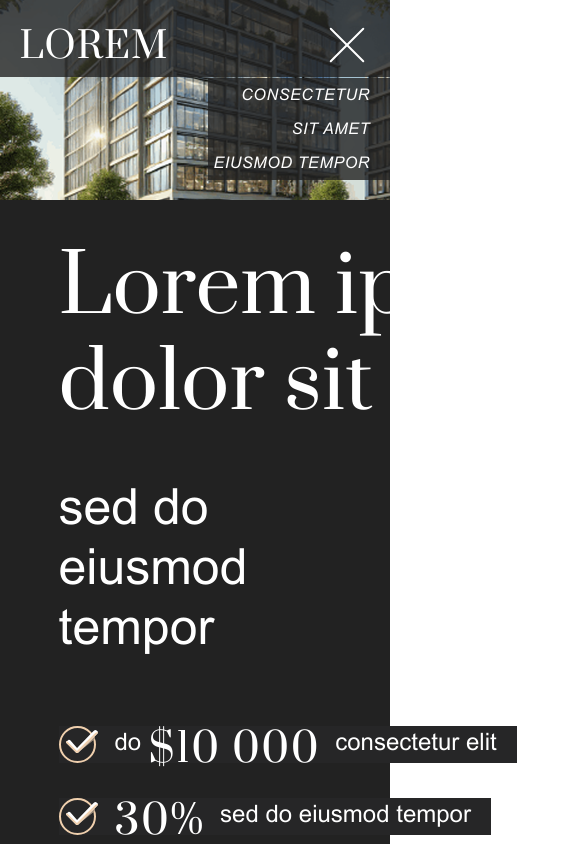
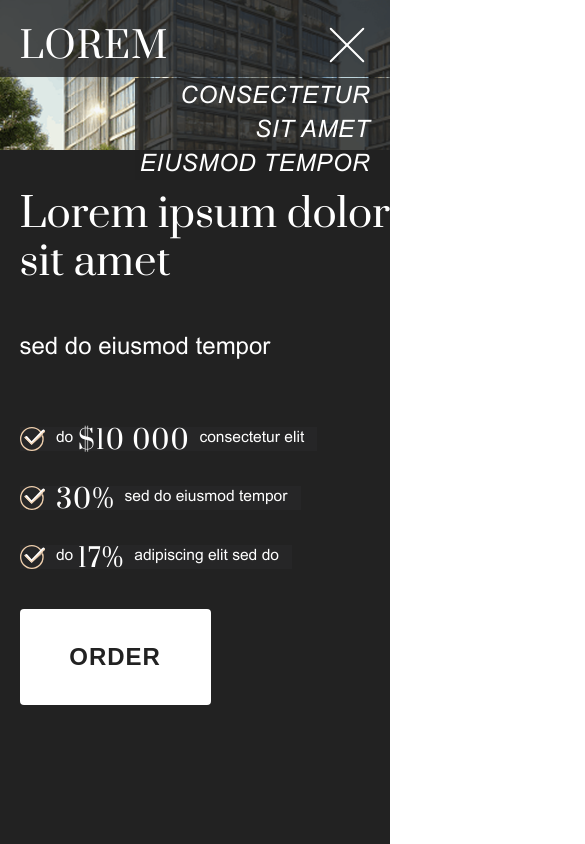
Before and after one commit to vbogdanov9/mst-test-task, a website: page src/index.html in a window 390 px wide. Both pictures are taken after a click on the element 346 px from the left and 43 px from the top of the page. Shown: the top 844 px of the page, 585 px wide, since content can reach past the window. Drawn offline with Linux system fonts and the light colour scheme.

Commit message:
adapt main section

```diff
--- a/src/js/script.js
+++ b/src/js/script.js
@@ -7,14 +7,12 @@ if (menuItems.length > 0) {
     menuItem.addEventListener("click", (e) => {
       e.preventDefault();
 
-      //   // если было активно меню бургер делаем неактивным
-      //   if (burger.classList.contains("_active")) {
-      //     document.body.classList.remove("_lock");
-      //     burger.classList.remove("_active");
-      //     menuBody.classList.remove("show");
-      //   }
-
-      //   window.scrollTo({ top: gotoBlockValue, behavior: "smooth" });
+      // если было активно меню бургер делаем неактивным
+      if (burger.classList.contains("_active")) {
+        document.body.classList.remove("_lock");
+        burger.classList.remove("_active");
+        menuList.classList.remove("show");
+      }
     });
   });
 }
@@ -24,30 +22,30 @@ const burger = document.querySelector(".burger");
 const menuList = document.querySelector(".menu__list");
 if (burger) {
   burger.addEventListener("click", (e) => {
-    //     document.body.classList.toggle("_lock");
+    document.body.classList.toggle("_lock");
     burger.classList.toggle("_active");
     menuList.classList.toggle("show");
   });
 }
 
 // закрываем меню при клике на пустой области
-// const menu = document.querySelector(".menu");
-// document.addEventListener("click", (e) => {
-//   if (
-//     !e.composedPath().includes(menu) &&
-//     burger.classList.contains("_active")
-//   ) {
-//     document.body.classList.remove("_lock");
-//     burger.classList.remove("_active");
-//     menuBody.classList.remove("show");
-//   }
-// });
+const menu = document.querySelector(".menu");
+document.addEventListener("click", (e) => {
+  if (
+    !e.composedPath().includes(menu) &&
+    burger.classList.contains("_active")
+  ) {
+    document.body.classList.remove("_lock");
+    burger.classList.remove("_active");
+    menuList.classList.remove("show");
+  }
+});
 
 // скрываем меню при нажатии на esc
-// document.addEventListener("keydown", (e) => {
-//   if (e.key == "Escape" && burger.classList.contains("_active")) {
-//     document.body.classList.remove("_lock");
-//     burger.classList.remove("_active");
-//     menuBody.classList.remove("show");
-//   }
-// });
+document.addEventListener("keydown", (e) => {
+  if (e.key == "Escape" && burger.classList.contains("_active")) {
+    document.body.classList.remove("_lock");
+    burger.classList.remove("_active");
+    menuList.classList.remove("show");
+  }
+});
--- a/src/sass/blocks/_header.scss
+++ b/src/sass/blocks/_header.scss
@@ -81,6 +81,7 @@ header {
     }
     &__item {
       padding: 5px 20px 5px 5px;
+      font-size: 1.5rem;
 
       &:hover {
         text-decoration: none;
--- a/src/sass/blocks/_main.scss
+++ b/src/sass/blocks/_main.scss
@@ -47,7 +47,7 @@
   }
   &__title {
     width: 550px;
-    font-size: 80px;
+    font-size: 5rem;
     line-height: 120%;
     letter-spacing: 0;
     text-align: left;
@@ -124,19 +124,12 @@
       width: 550px;
     }
     &__content {
-      padding-left: 10%;
-    }
-  }
-
-  @media (max-width: 1400px) {
-    &__content {
-      padding-left: 5%;
+      padding-left: 8%;
     }
   }
 
   @media (max-width: 1200px) {
     &__picture {
-      // padding-top: 80px;
       position: static;
       width: 100%;
       height: 200px;
@@ -146,4 +139,45 @@
       padding-left: 15%;
     }
   }
+
+  @media (max-width: 700px) {
+    &__content {
+      padding-left: 5%;
+    }
+    &__title {
+      width: auto;
+      font-size: 4rem;
+    }
+    &__subtitle {
+      margin-top: 3rem;
+      font-size: 2.5rem;
+    }
+  }
+
+  @media (max-width: 500px) {
+    .bullet {
+      zoom: 80%;
+    }
+    &__title {
+      font-size: 3rem;
+    }
+    &__subtitle {
+      font-size: 2rem;
+    }
+  }
+
+  @media (max-width: 400px) {
+    .bullet {
+      zoom: 65%;
+    }
+    &__picture {
+      height: 150px;
+    }
+    &__title {
+      font-size: 2.5rem;
+    }
+    &__subtitle {
+      font-size: 1.5rem;
+    }
+  }
 }
--- a/src/sass/style.scss
+++ b/src/sass/style.scss
@@ -10,6 +10,9 @@ body {
   color: var(--text-color, #ffffff);
   font-family: "Prata Regular";
   font-weight: 400;
+  &._lock {
+    overflow: hidden;
+  }
 }
 
 // @import "blocks/logo";
```
Also changed, not shown: dist/css/style.min.css, dist/js/script.js, src/css/style.min.css.
